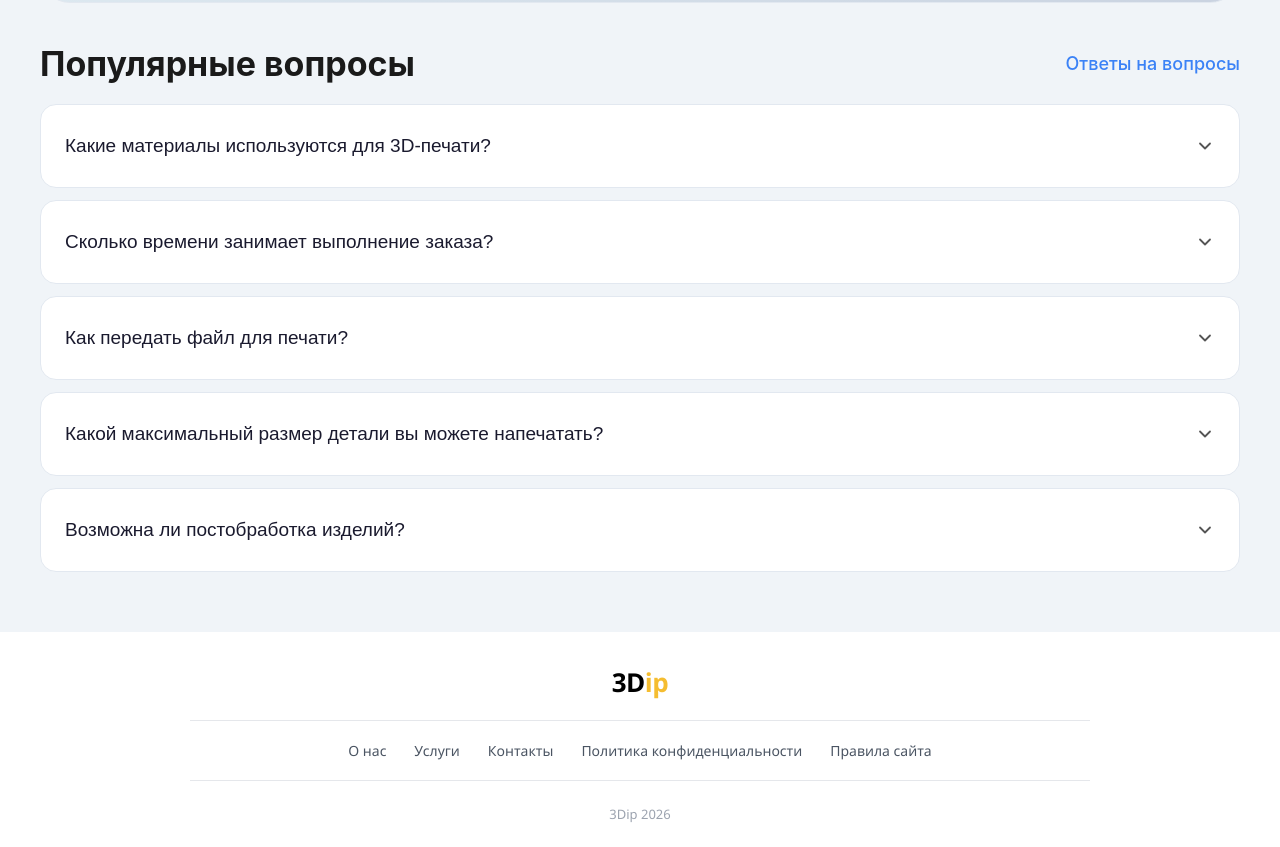
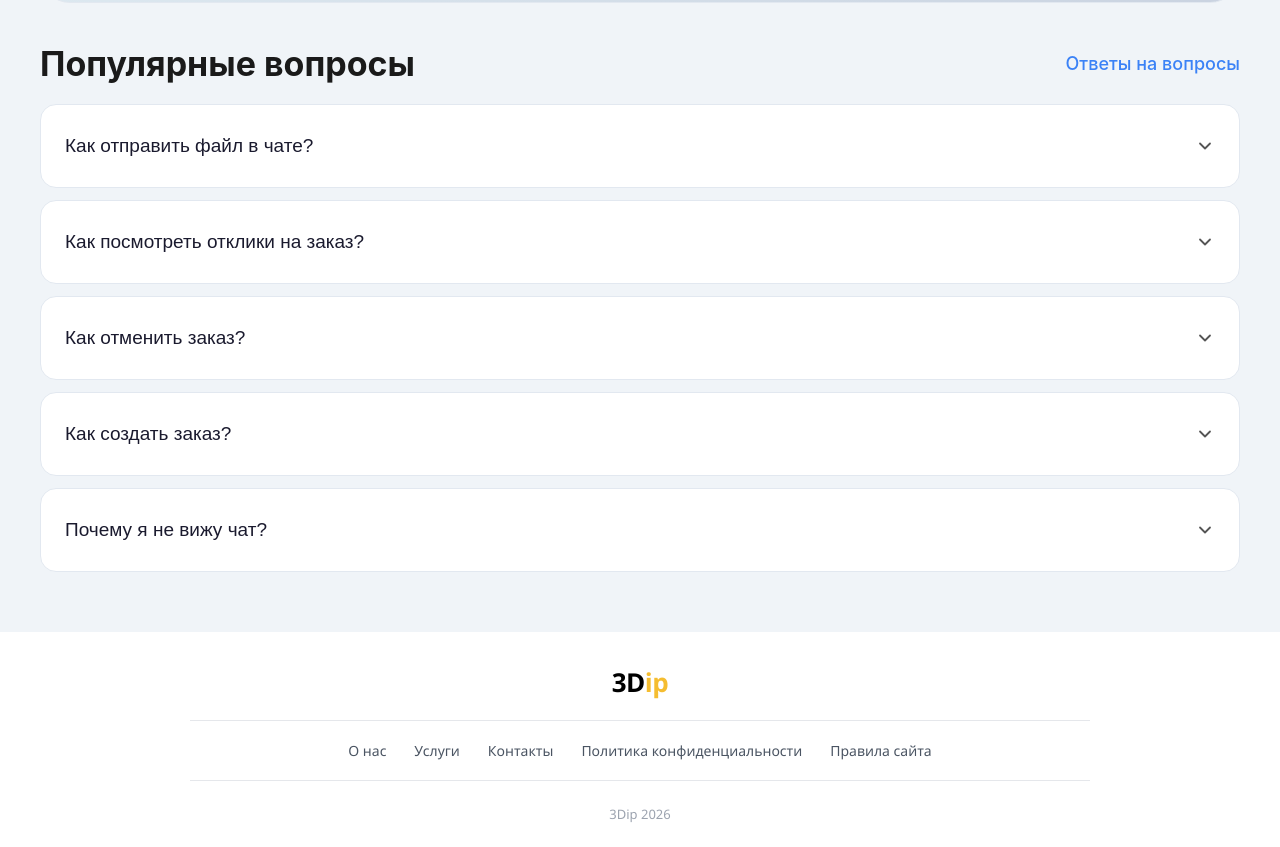
Before and after one commit to MakVimper/3dip, a React (Vite) app in the folder my-app/: page / in a window 1280 px wide. Shown: the part 1202-2049 px from the top of the page. Built offline with nearby package versions, Linux system fonts and the light colour scheme.

Commit message:
Фильтр в Поиске исполнителя

```diff
--- a/my-app/src/pages/FindExecutors.css
+++ b/my-app/src/pages/FindExecutors.css
@@ -463,3 +463,32 @@
   border-color: #cbd5e1;
   background: #f1f5f9;
 }
+
+.fe-card__rating {
+  display: flex;
+  align-items: center;
+  gap: 5px;
+  margin: 4px 0 6px;
+}
+
+.fe-card__rating-stars {
+  font-size: 14px;
+  color: #f5bd30;
+  letter-spacing: 1px;
+}
+
+.fe-card__rating-value {
+  font-size: 13px;
+  font-weight: 700;
+  color: #0f172a;
+}
+
+.fe-card__rating-count {
+  font-size: 12px;
+  color: #94a3b8;
+}
+
+.fe-card__rating-none {
+  font-size: 12px;
+  color: #94a3b8;
+}
--- a/my-app/src/pages/FindExecutors.jsx
+++ b/my-app/src/pages/FindExecutors.jsx
@@ -274,6 +274,19 @@ const FindExecutors = () => {
                               ? executor.organization_name || 'Организация'
                               : 'Частный исполнитель'}
                           </span>
+                          <div className="fe-card__rating">
+                            {executor.review_count > 0 ? (
+                              <>
+                                <span className="fe-card__rating-stars">
+                                  {'★'.repeat(Math.round(executor.avg_rating))}{'☆'.repeat(5 - Math.round(executor.avg_rating))}
+                                </span>
+                                <span className="fe-card__rating-value">{executor.avg_rating.toFixed(1)}</span>
+                                <span className="fe-card__rating-count">({executor.review_count})</span>
+                              </>
+                            ) : (
+                              <span className="fe-card__rating-none">Нет отзывов</span>
+                            )}
+                          </div>
                           {executor.about && (
                             <p className="fe-card__about">{executor.about}</p>
                           )}
--- a/my-app/src/pages/Home.jsx
+++ b/my-app/src/pages/Home.jsx
@@ -1,4 +1,4 @@
-import { useState } from 'react';
+import { useMemo, useState } from 'react';
 import Header from '../components/Header';
 import heroImage from '../assets/images/Group 1.png';
 import './Home.css';
@@ -19,37 +19,20 @@ const services = [
   { id: 6, title: 'Крупногабаритная печать', note: 'Для нестандартных размеров', img: img6 },
 ];
 
-const faqs = [
-  {
-    id: 1,
-    question: 'Какие материалы используются для 3D-печати?',
-    answer:
-      'Мы работаем с широким спектром материалов: PLA, ABS, PETG, TPU, нейлон и другими. Выбор материала зависит от требований к прочности, гибкости и условиям эксплуатации детали.',
-  },
-  {
-    id: 2,
-    question: 'Сколько времени занимает выполнение заказа?',
-    answer:
-      'Сроки зависят от сложности и объема заказа. Стандартные заказы выполняются за 1-3 рабочих дня. Срочная печать возможна в течение 24 часов.',
-  },
-  {
-    id: 3,
-    question: 'Как передать файл для печати?',
-    answer:
-      'Вы можете загрузить файл в формате STL, OBJ или STEP через форму на сайте или отправить его специалисту напрямую. Если файла нет, поможем с 3D-моделированием.',
-  },
-  {
-    id: 4,
-    question: 'Какой максимальный размер детали вы можете напечатать?',
-    answer:
-      'Мы печатаем детали размером до 500x500x500 мм на стандартном оборудовании. Для крупногабаритных изделий доступна печать по частям с последующей сборкой.',
-  },
-  {
-    id: 5,
-    question: 'Возможна ли постобработка изделий?',
-    answer:
-      'Да, мы предлагаем шлифовку, окраску, склейку и другие виды постобработки. Готовое изделие будет выглядеть аккуратно и профессионально.',
-  },
+const allFaqs = [
+  { question: 'Как создать заказ?', answer: 'Перейдите в раздел «Мои заказы» и нажмите «Создать заказ». Заполните данные и подтвердите.' },
+  { question: 'Как откликнуться на заказ?', answer: 'В разделе «Найти заказ» откройте интересующий заказ и нажмите «Откликнуться».' },
+  { question: 'Как узнать статус заказа?', answer: 'Статус отображается в карточке заказа и обновляется автоматически по мере выполнения.' },
+  { question: 'Как завершить заказ?', answer: 'Когда работа выполнена, в карточке заказа нажмите «Подтвердить работу».' },
+  { question: 'Как посмотреть отклики на заказ?', answer: 'В «Моих заказах» нажмите «Посмотреть отклики» в карточке нужного заказа.' },
+  { question: 'Можно ли редактировать заказ после публикации?', answer: 'Пока редактирование недоступно. Если нужно изменить детали, напишите исполнителю в чате.' },
+  { question: 'Почему заказ нельзя удалить?', answer: 'Удалять можно только заказы со статусом «Ожидает». Если статус изменился — удаление недоступно.' },
+  { question: 'Как отменить заказ?', answer: 'Свяжитесь с исполнителем/заказчиком в чате и согласуйте отмену. При необходимости обратитесь в поддержку.' },
+  { question: 'Почему я не вижу чат?', answer: 'Чат доступен после отклика на заказ или принятия исполнителя. Обновите страницу и проверьте вкладку «Чаты».' },
+  { question: 'Как отправить файл в чате?', answer: 'В чате нажмите «Прикрепить» и выберите файл (до 1 МБ). После этого отправьте сообщение.' },
+  { question: 'Как прикрепить несколько файлов?', answer: 'Сейчас можно отправлять файлы по одному. При необходимости отправьте несколько сообщений подряд.' },
+  { question: 'Почему не отправляется сообщение?', answer: 'Проверьте подключение к интернету и размер файла. Попробуйте обновить страницу и отправить снова.' },
+  { question: 'Как стать исполнителем?', answer: 'Нажмите «Стать исполнителем» в шапке, заполните анкету и подтвердите номер телефона.' },
 ];
 
 const FaqItem = ({ question, answer }) => {
@@ -77,6 +60,11 @@ const FaqItem = ({ question, answer }) => {
 };
 
 const Home = () => {
+  const faqs = useMemo(() => {
+    const shuffled = [...allFaqs].sort(() => Math.random() - 0.5);
+    return shuffled.slice(0, 5);
+  }, []);
+
   return (
     <div className="home">
       <Header />
@@ -132,11 +120,11 @@ const Home = () => {
       <section className="faq-section">
         <div className="faq-header">
           <h2 className="faq-title">Популярные вопросы</h2>
-          <a href="/faq" className="faq-link">Ответы на вопросы</a>
+          <a href="/help" className="faq-link" onClick={(e) => { e.preventDefault(); window.history.pushState({}, '', '/help'); window.dispatchEvent(new Event('app:navigate')); }}>Ответы на вопросы</a>
         </div>
         <div className="faq-list">
           {faqs.map((f) => (
-            <FaqItem key={f.id} question={f.question} answer={f.answer} />
+            <FaqItem key={f.question} question={f.question} answer={f.answer} />
           ))}
         </div>
       </section>
```
Also changed, not shown: 1 other file (tests, documents, lock files or other folders).
